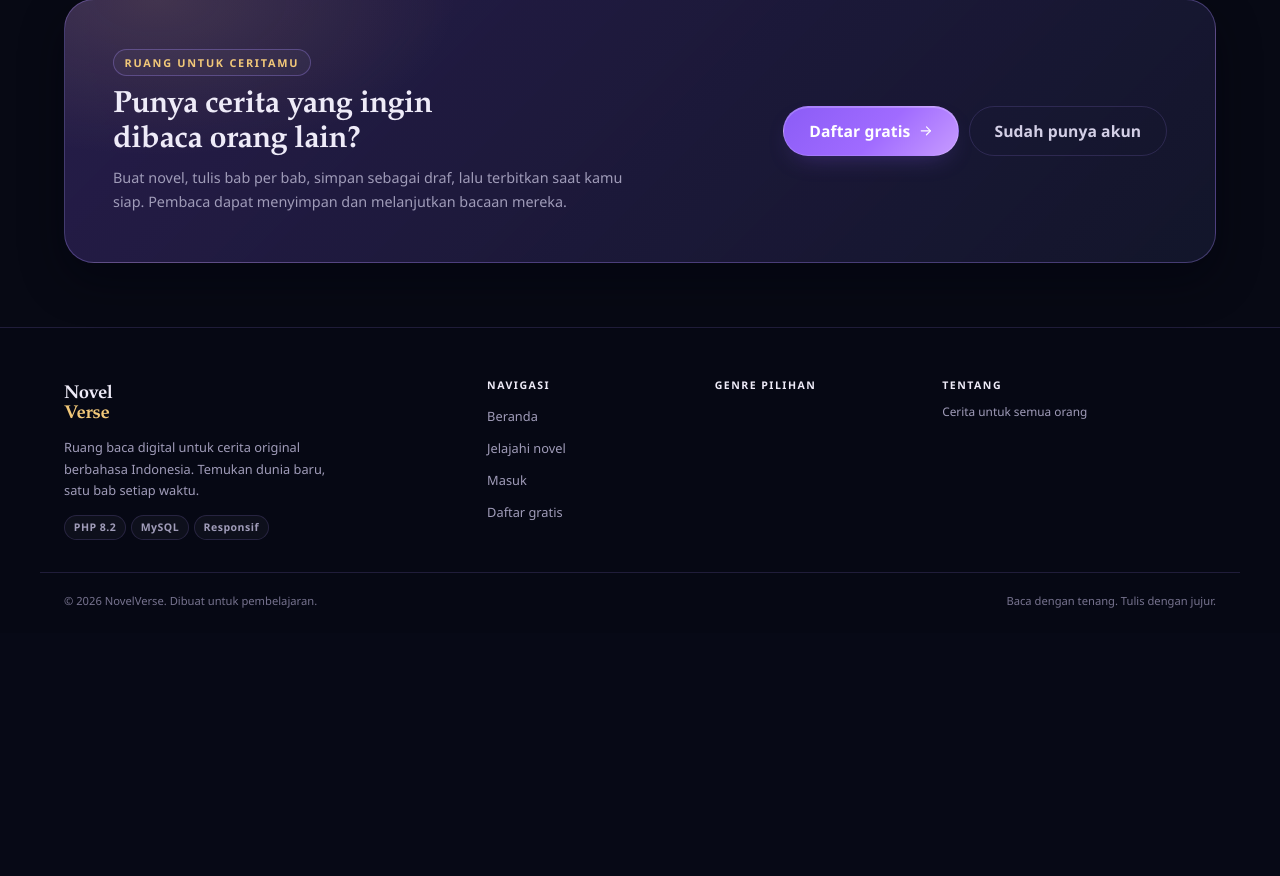
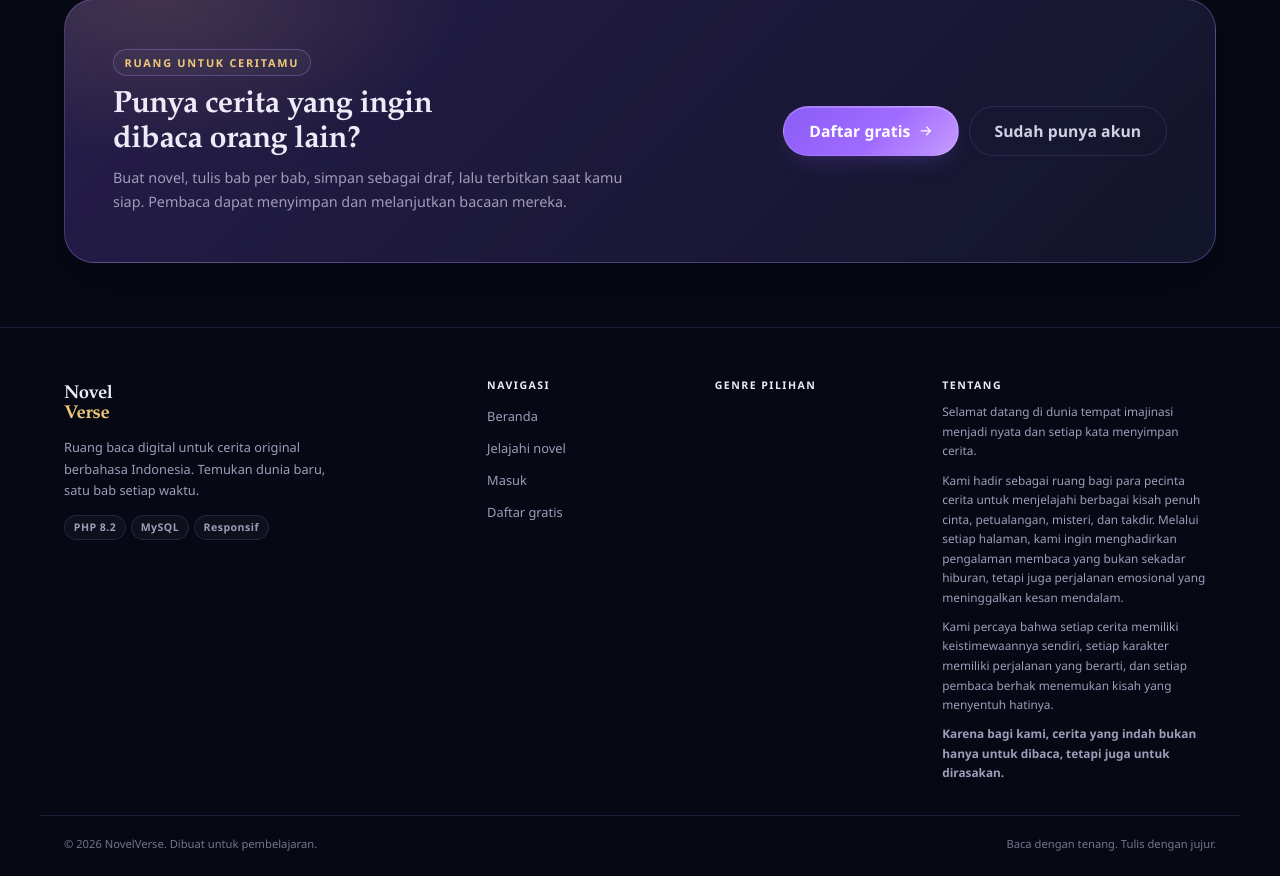
Before and after one commit to Ryla77/neververse, a PHP site: page / in a window 1280 px wide. Shown: the part 1446-2322 px from the top of the page. Before the commit the page ends 2054 px from the top, so only its background shows below. Run offline with PHP 8.4, Linux system fonts and the light colour scheme; data that the repository does not hold is empty.

Commit message:
chore: tulis ulang teks Tentang di footer

```diff
--- a/resources/views/layouts/app.php
+++ b/resources/views/layouts/app.php
@@ -219,7 +219,10 @@ $hideFooter = (bool) ($hideFooter ?? false);
         </div>
         <div>
             <h2 class="footer-title">Tentang</h2>
-            <p class="footer-note">Cerita untuk semua orang</p>
+            <p class="footer-note">Selamat datang di dunia tempat imajinasi menjadi nyata dan setiap kata menyimpan cerita.</p>
+            <p class="footer-note">Kami hadir sebagai ruang bagi para pecinta cerita untuk menjelajahi berbagai kisah penuh cinta, petualangan, misteri, dan takdir. Melalui setiap halaman, kami ingin menghadirkan pengalaman membaca yang bukan sekadar hiburan, tetapi juga perjalanan emosional yang meninggalkan kesan mendalam.</p>
+            <p class="footer-note">Kami percaya bahwa setiap cerita memiliki keistimewaannya sendiri, setiap karakter memiliki perjalanan yang berarti, dan setiap pembaca berhak menemukan kisah yang menyentuh hatinya.</p>
+            <p class="footer-note"><strong>Karena bagi kami, cerita yang indah bukan hanya untuk dibaca, tetapi juga untuk dirasakan.</strong></p>
         </div>
     </div>
     <div class="container footer-bottom">
```
